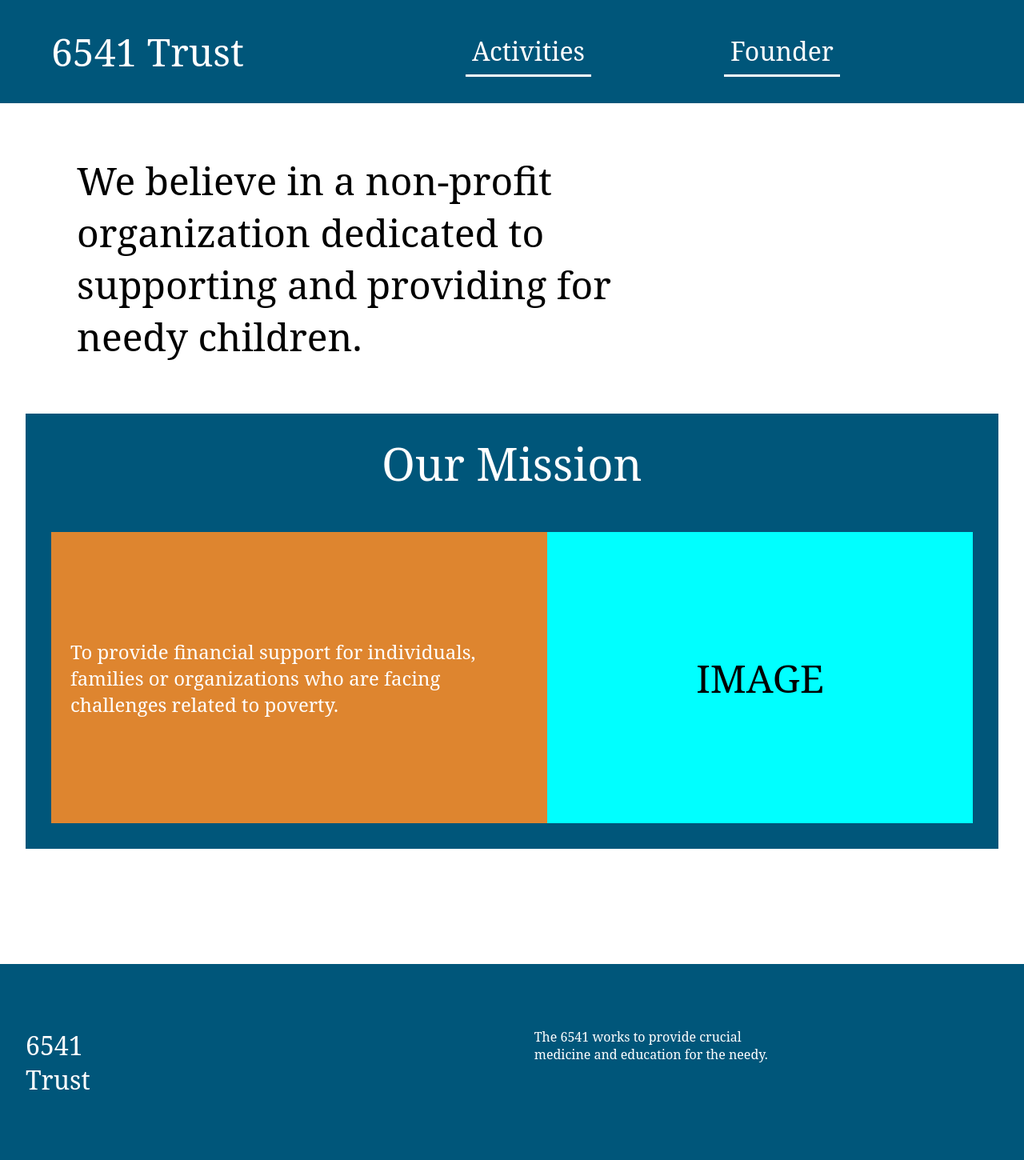
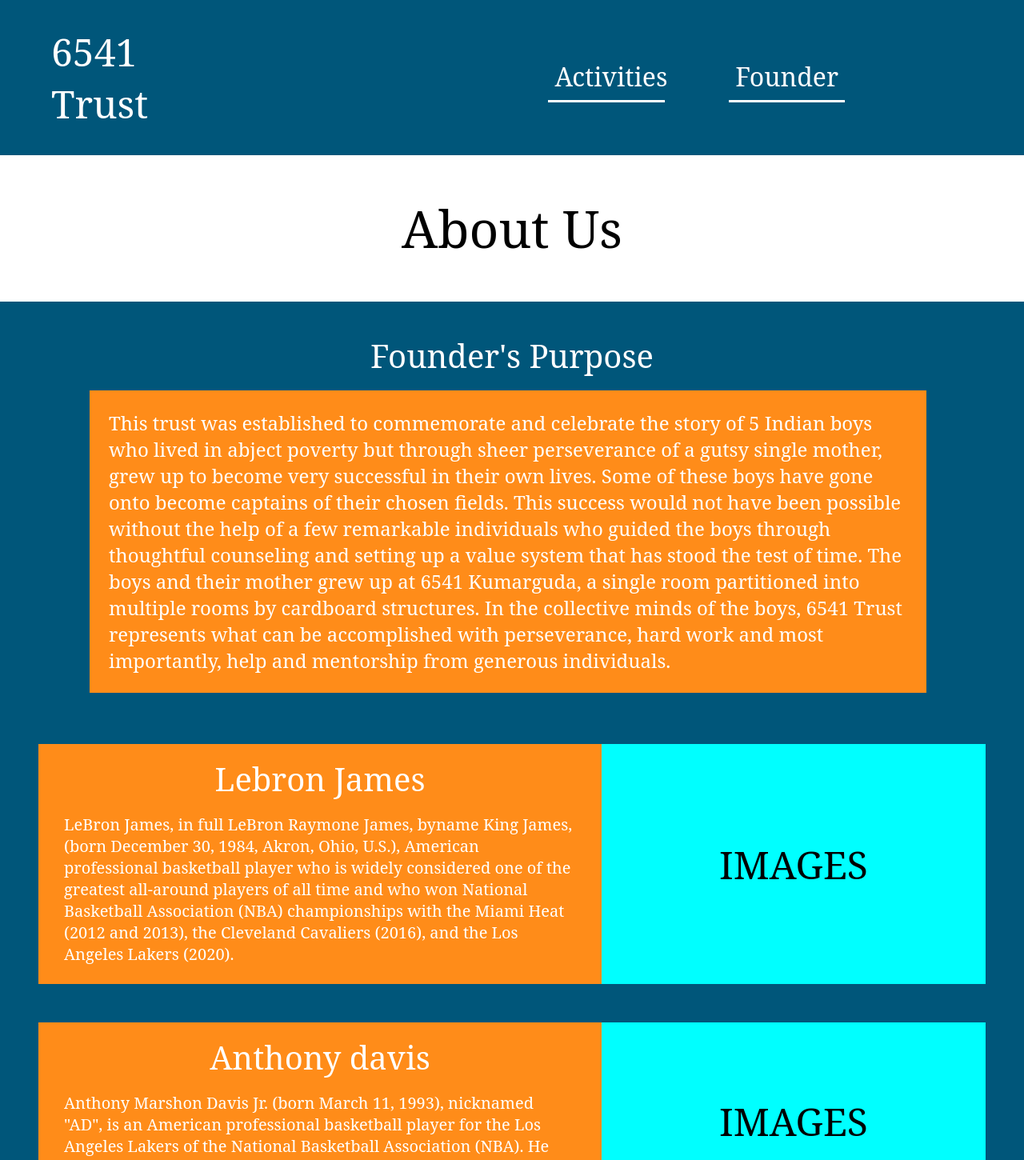
Before and after one commit to SPTLAbron/6541_Trust_Website, a React (Create React App) app in the folder trust_website/: page / in a window 1280 px wide. Shown: the top 1450 px of the page at 80% size. Built offline with nearby package versions, Linux system fonts and the light colour scheme.

Commit message:
structural changes

```diff
--- a/trust_website/src/App.js
+++ b/trust_website/src/App.js
@@ -21,7 +21,8 @@
       <Link to="/" style={{ textDecoration: "none", color: "black", position: "absolute", top: "20px", left: "60px" }}>
         <h1 style={{ cursor: "pointer" }}>6541 Trust</h1>
       </Link> */}
-      <HomePage />
+      {/* <HomePage /> */}
+      <FoundersPage />
       <BottomPart />
     </Router>
   );
--- a/trust_website/src/components/FoundersPage.css
+++ b/trust_website/src/components/FoundersPage.css
@@ -15,6 +15,45 @@
   border-bottom-style: solid; */
 }
 
+.founders_message_container {
+  background-color: #00567a;
+  padding: 1rem;
+  justify-content: center;
+  flex-direction: column;
+  display: flex;
+}
+
+.founders_message_title {
+  padding: 1rem;
+  text-align: center;
+  font-family: 'Noto Serif';
+  font-size: 2.5rem;
+  padding-top: 1.5rem;
+  color: white;
+  /* background-color:blue; */
+}
+
+.founders_message {
+  display: flex;
+  justify-self: center;
+  /* text-align:center; */
+  display: flex;
+  flex-wrap: wrap;
+  font-size: 1.5rem;
+  color: white;
+  width: 80%;
+  padding: 1.5rem;
+  background-color: #ff8c19;
+  /*include later */
+  justify-content: center;
+  align-content: center;
+  font-family: 'Noto Serif';
+  margin-left: 6rem;
+  /* width: 20rem; */
+  /* background-color: aqua; */
+  /* padding-left: 2rem; */
+}
+
 .founders_section_1 {
   background-color: #00567a;
   padding: 1rem;
@@ -27,7 +66,8 @@
   margin: 1rem;
   display: flex;
   flex-direction: row;
-  justify-content: space-between;
+  /* justify-content: space-between; */
+  justify-content: center;
   /* background-image: linear-gradient(to ); */
 }
 
--- a/trust_website/src/components/FoundersPage.js
+++ b/trust_website/src/components/FoundersPage.js
@@ -4,25 +4,62 @@
   return (
     <div className="founders_body">
       <div className="founders_title">About Us</div>
+      <div className="founders_message_container">
+        <div className="founders_message_title">Founder's Purpose</div>
+        <div className="founders_message">
+          This trust was established to commemorate and celebrate the story of 5
+          Indian boys who lived in abject poverty but through sheer perseverance
+          of a gutsy single mother, grew up to become very successful in their
+          own lives. Some of these boys have gone onto become captains of their
+          chosen fields. This success would not have been possible without the
+          help of a few remarkable individuals who guided the boys through
+          thoughtful counseling and setting up a value system that has stood the
+          test of time. The boys and their mother grew up at 6541 Kumarguda, a
+          single room partitioned into multiple rooms by cardboard structures.
+          In the collective minds of the boys, 6541 Trust represents what can be
+          accomplished with perseverance, hard work and most importantly, help
+          and mentorship from generous individuals.
+        </div>
+      </div>
       <div className="founders_section_1">
         <div className="founder_component">
           <div className="founder_component_content">
             <div className="founder_name">Lebron James</div>
-            <div className="founder_description">LeBron James, in full LeBron Raymone James, byname King James, (born December 30, 1984, Akron, Ohio, U.S.), American professional basketball player who is widely considered one of the greatest all-around players of all time and who won National Basketball Association (NBA) championships with the Miami Heat (2012 and 2013), the Cleveland Cavaliers (2016), and the Los Angeles Lakers (2020).</div>
+            <div className="founder_description">
+              LeBron James, in full LeBron Raymone James, byname King James,
+              (born December 30, 1984, Akron, Ohio, U.S.), American professional
+              basketball player who is widely considered one of the greatest
+              all-around players of all time and who won National Basketball
+              Association (NBA) championships with the Miami Heat (2012 and
+              2013), the Cleveland Cavaliers (2016), and the Los Angeles Lakers
+              (2020).
+            </div>
           </div>
           <div className="founder_image">IMAGES</div>
         </div>
         <div className="founder_component">
           <div className="founder_component_content">
             <div className="founder_name">Anthony davis</div>
-            <div className="founder_description">Anthony Marshon Davis Jr. (born March 11, 1993), nicknamed "AD", is an American professional basketball player for the Los Angeles Lakers of the National Basketball Association (NBA). He previously played for the New Orleans Pelicans. He plays the power forward and center positions.</div>
+            <div className="founder_description">
+              Anthony Marshon Davis Jr. (born March 11, 1993), nicknamed "AD",
+              is an American professional basketball player for the Los Angeles
+              Lakers of the National Basketball Association (NBA). He previously
+              played for the New Orleans Pelicans. He plays the power forward
+              and center positions.
+            </div>
           </div>
           <div className="founder_image">IMAGES</div>
         </div>
         <div className="founder_component">
           <div className="founder_component_content">
             <div className="founder_name">Austin Reaves</div>
-            <div className="founder_description">Austin Tyler Reaves (born May 29, 1998)[1] is an American professional basketball player for the Los Angeles Lakers of the National Basketball Association (NBA). He played college basketball for the Wichita State Shockers and the Oklahoma Sooners. He joined the Lakers as an undrafted free agent.</div>
+            <div className="founder_description">
+              Austin Tyler Reaves (born May 29, 1998)[1] is an American
+              professional basketball player for the Los Angeles Lakers of the
+              National Basketball Association (NBA). He played college
+              basketball for the Wichita State Shockers and the Oklahoma
+              Sooners. He joined the Lakers as an undrafted free agent.
+            </div>
           </div>
           <div className="founder_image">IMAGES</div>
         </div>
--- a/trust_website/src/components/HomePage.css
+++ b/trust_website/src/components/HomePage.css
@@ -43,7 +43,7 @@
     color: white;
     width: 55%;
     padding: 1.5rem;
-    background-color: #de852f;
+    background-color: #ff8c19;
     /*include later */
     justify-content: center;
     align-content: center;
@@ -53,14 +53,14 @@
     /* padding-left: 2rem; */
   }
 
-  .missoin_content_container {
+  .mission_content_container {
     display: flex;
     flex-direction: row;
     padding: 2rem;
   }
 
   .medicines_image {
-    height: 300px;
+    height: 450px;
     width: 45%;
     padding: 2rem;
     background-color: aqua;
@@ -72,13 +72,13 @@
     font-size: 3rem;
   }
 
-  .section_3 {
+  .home_section_3 {
     background-color: white;
     padding: 2rem;
     margin-top: 2rem;
   }
 
-  .contact_us_header {
+  .work_title {
     padding: 1rem;
     text-align: center;
     font-family: 'Noto Serif';
@@ -88,41 +88,26 @@
     /* background-color:blue; */
   }
 
-  .bottom_section {
-    position: absolute;
-    width: 93%;
-    padding: 3rem;
-    background-color: #00567a;
-    margin-top: 7rem;
+  .work_content {
+    /* text-align:center; */
+    display: flex;
+    flex-wrap: wrap;
+    font-size: 1.5rem;
+    color: white;
+    width: 55%;
+    padding: 1.5rem;
+    background-color: #ff8c19;
+    /*include later */
+    justify-content: center;
+    align-content: center;
+    font-family: 'Noto Serif';
+    /* width: 20rem; */
+    /* background-color: aqua; */
+    /* padding-left: 2rem; */
+  }
+
+  .work_content_container {
     display: flex;
     flex-direction: row;
-    justify-content: space-around;
-
+    padding: 2rem;
   }
-
-  .bottom_title {
-    /* margin: 2rem; */
-    margin-right: 30rem;
-    margin-left: -1rem;
-    margin-top: 2rem;
-    margin-bottom: 2rem;
-    font-size: 2rem;
-    font-family: 'Noto Serif';
-    color: white;
-  }
-
-  .bottom_content {
-    margin: 2rem;
-    margin-left: 0rem;
-    display: flex;
-    flex-direction: row;
-    /* font-family: 'Noto Serif'; */
-    /* background-color: red; */
-  }
-
-  .bottom_statement {
-    width: 60%;
-    font-size: 1rem;
-    color: white;
-    font-family: 'Noto Serif';
-  }
--- a/trust_website/src/components/HomePage.js
+++ b/trust_website/src/components/HomePage.js
@@ -15,14 +15,56 @@
         </div>
         <div className="home_section_2">
           <div className="mission_title">Our Mission</div>
-          <div className="missoin_content_container">
+          <div className="mission_content_container">
             <div className="mission_content">
-              To provide financial support for individuals, families or
-              organizations who are facing challenges related to poverty.
+              To help the underprivileged and less-fortunate members of our
+              Indian society through financial resources, counseling and
+              guidance just as we were helped several years back. This is our
+              small token of appreciation for those who supported us and to the
+              society that got us here. We strongly believe that there are
+              children in our society who could grow up to become leaders of
+              tomorrow with a little help and a gentle nudge. The only thing
+              that we seek in return is to see underprivileged people succeed
+              and thrive. We get our guidance our scriptures, which says:
+              <br />
+              <br />
+              BHAGAVAD GITA 17.20: <br />
+              datavyam iti yad danam diyate nupakarine deśhe kāle chapātre
+              chataddānaṁ sāttvikaṁ smṛitam <br />
+              Charity given out of duty, without expectation of return, at the
+              proper time and place, and to a worthy person is considered to be
+              in the mode of goodness.
             </div>
             <div className="medicines_image">IMAGE</div>
           </div>
         </div>
+
+        <div className="home_section_3">
+          <div className="work_title">Our Mission</div>
+          <div className="mission_content_container">
+            <div className="mission_content">
+              To help the underprivileged and less-fortunate members of our
+              Indian society through financial resources, counseling and
+              guidance just as we were helped several years back. This is our
+              small token of appreciation for those who supported us and to the
+              society that got us here. We strongly believe that there are
+              children in our society who could grow up to become leaders of
+              tomorrow with a little help and a gentle nudge. The only thing
+              that we seek in return is to see underprivileged people succeed
+              and thrive. We get our guidance our scriptures, which says:
+              <br />
+              <br />
+              BHAGAVAD GITA 17.20: <br />
+              datavyam iti yad danam diyate nupakarine deśhe kāle chapātre
+              chataddānaṁ sāttvikaṁ smṛitam <br />
+              Charity given out of duty, without expectation of return, at the
+              proper time and place, and to a worthy person is considered to be
+              in the mode of goodness.
+            </div>
+            <div className="medicines_image">IMAGE</div>
+          </div>
+        </div>
+
         {/* <div className="section_3">
           <div className="contact_us_header">Contact Us</div>
         </div>
--- a/trust_website/src/components/NavBar.js
+++ b/trust_website/src/components/NavBar.js
@@ -7,7 +7,13 @@
     <nav className="navbar_header">
       <div className="navbar_title">6541 Trust</div>
       <div className="navbar_scrolldown">
-        <div className="activites_page">Activities</div>
+        <div className="activities_container">
+          <button className="activites_page">Activities</button>
+          <div className="dropdown_container">
+            <div className="medical_page">Medical</div>
+            <div className="educational_page">Education</div>
+          </div>
+        </div>
         <div className="founders_page">Founder</div>
         {/* <div className="organizations_page">Contact Us</div> */}
       </div>
--- a/trust_website/src/components/Navbar.css
+++ b/trust_website/src/components/Navbar.css
@@ -5,7 +5,7 @@
   justify-content: space-between;
   padding-right: 2rem;
   padding-left: 2rem;
-  /* height: 20rem; */
+  /* height: 8rem; */
 }
 
 .navbar_title {
@@ -18,21 +18,97 @@
 .navbar_scrolldown {
   flex-direction: row;
   display: flex;
-  justify-content: space-evenly;
+  justify-content: flex-end;
   width: 50rem;
   margin: 2rem;
   /* background-color: beige; */
   align-items: center;
+  padding-right: 10rem;
+}
+
+.activities_container {
+  /* display: flex; */
+  flex-direction: column;
+  /* background-color: red; */
+  position: relative;
+  /* display: inline-block; */
+}
+
+button, .activities_page {
+  padding: 0;
+  margin: 0;
+  border: none;
+  background: none;
+  font: inherit;
+  color: inherit;
+  cursor: pointer;
 }
 
 .activites_page {
   padding: 0.5rem;
   font-size: 2rem;
-  border-width: 0.2rem;
+  width: 9.11rem;
+  border-bottom-width: 0.2rem;
   border-bottom-style: solid;
   border-color: white;
   color: white;
   font-family: 'Noto Serif';
+  margin-inline: 5rem;
+  background-color: transparent;
+  /* border: none; */
+  /* color: white; */
+  cursor: pointer;
+}
+
+.dropdown_container {
+  /* display: none; */
+  z-index: 1;
+  /* position: absolute; */
+  display: none;
+  position: absolute;
+  top: 100%;
+  left: 0;
+  /* background-color: #444; */
+  border: 1px solid;
+  margin-left: 5rem;
+  /* width: 50rem; */
+
+  border-color: white;
+}
+
+.activities_container:hover .dropdown_container {
+  display: block;
+}
+
+.dropdown_container div {
+  /* padding: 0.5rem; */
+}
+
+.founders_page,
+.medical_page,
+.educational_page {
+  cursor: pointer;
+}
+
+.medical_page {
+  font-size: 1.5rem;
+  text-align: center;
+  padding: 0.5rem;
+  width: 8rem;
+  color: white;
+  border-bottom-width: 0.05rem;
+  border-bottom-style: solid;
+  border-color: white;
+  background-color: #00567a;
+}
+
+.educational_page {
+  font-size: 1.5rem;
+  text-align: center;
+  padding: 0.5rem;
+  width: 8rem;
+  color: white;
+  background-color: #00567a;
 }
 
 .founders_page {
```
